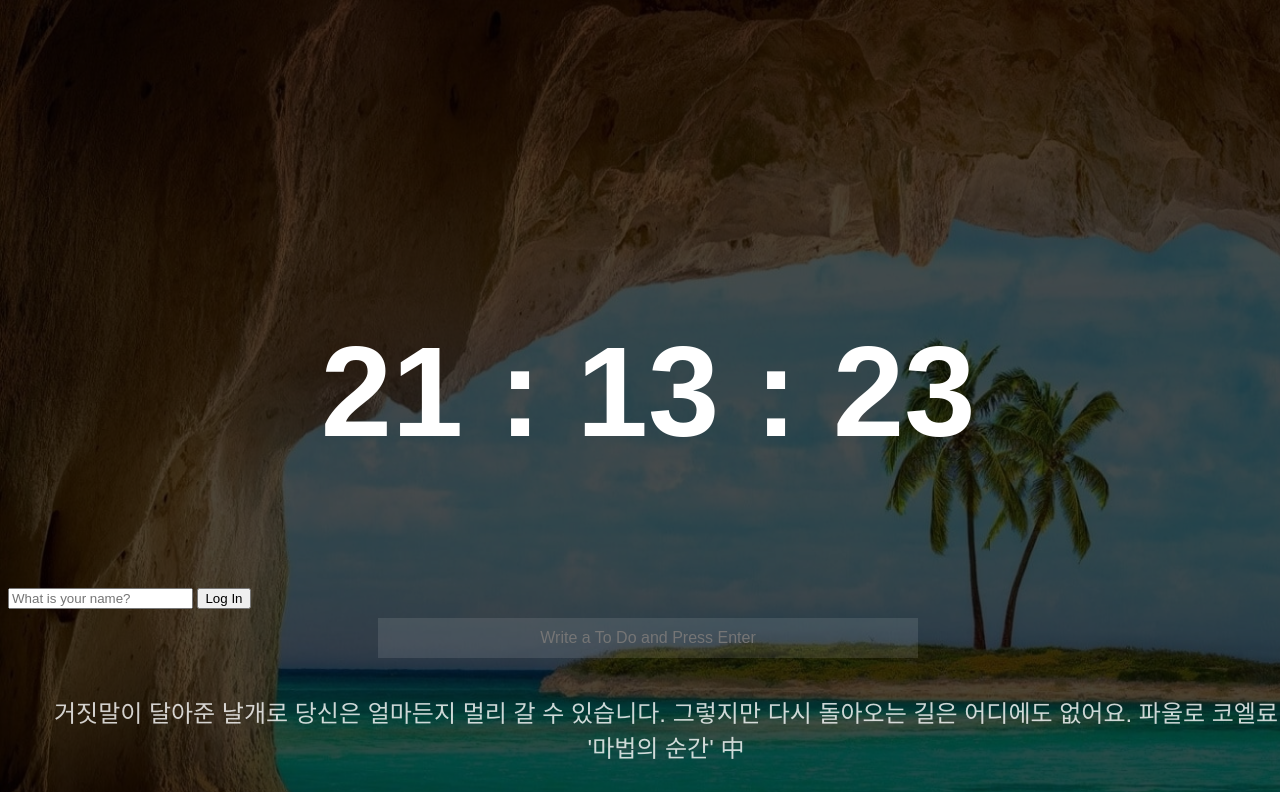
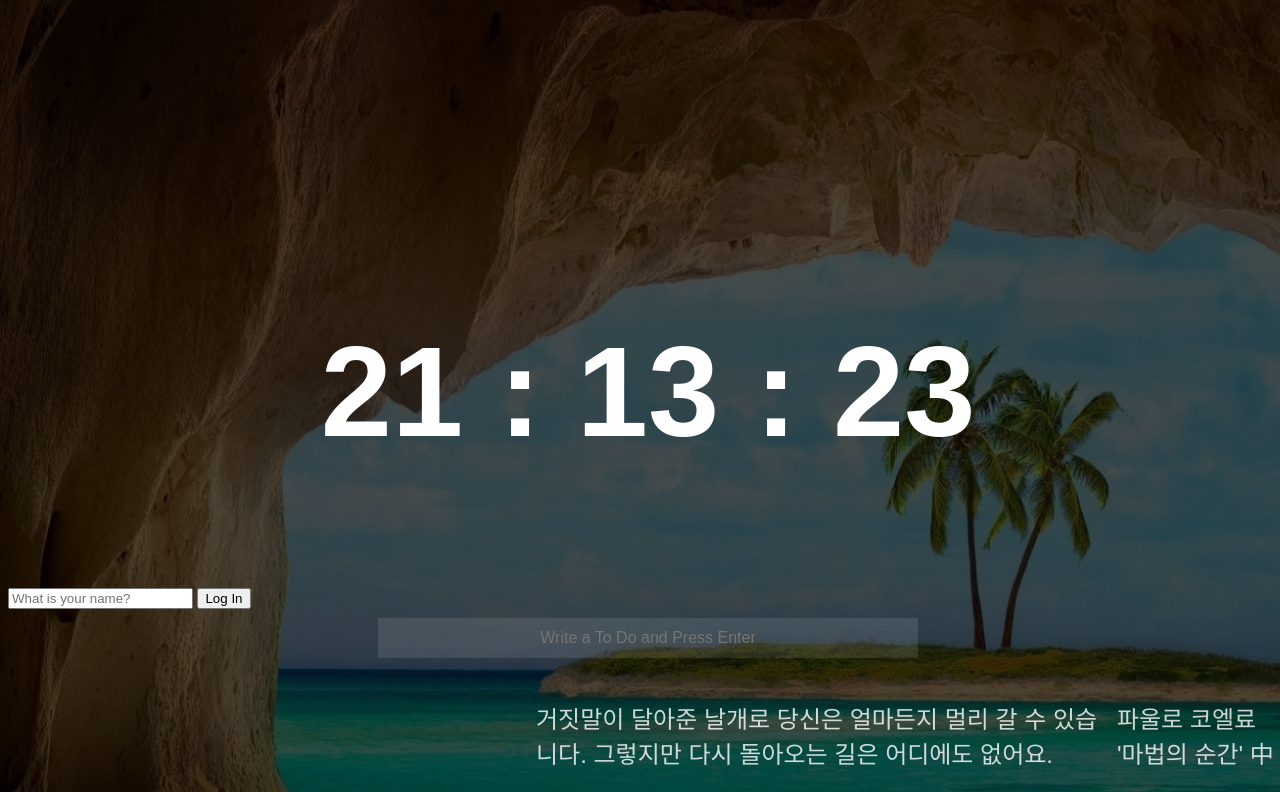
Before and after one commit to ohtaekwon/MOMENTUM, a website built with Parcel: page index.html in a window 1280 px wide. Shown: the top 792 px of the page. Built offline with nearby package versions, Linux system fonts and the light colour scheme; no server answers.

Commit message:
sytle-update

```diff
--- a/css/style.css
+++ b/css/style.css
@@ -170,11 +170,12 @@ text-align: center;
   cursor: pointer;
 }
 #quote{
-  text-align: center;
-  /* position:fixed; */
-  bottom:20px;
-  text-align: justify;
-  text-align: center;
+  position:absolute;
+  display: flex;
+  justify-content: center;
+  align-items: center;
+  left:500px;
+  bottom:30px;
   margin-left: 36px;
   font-size:1.5rem;
   font-weight: 200;
```
